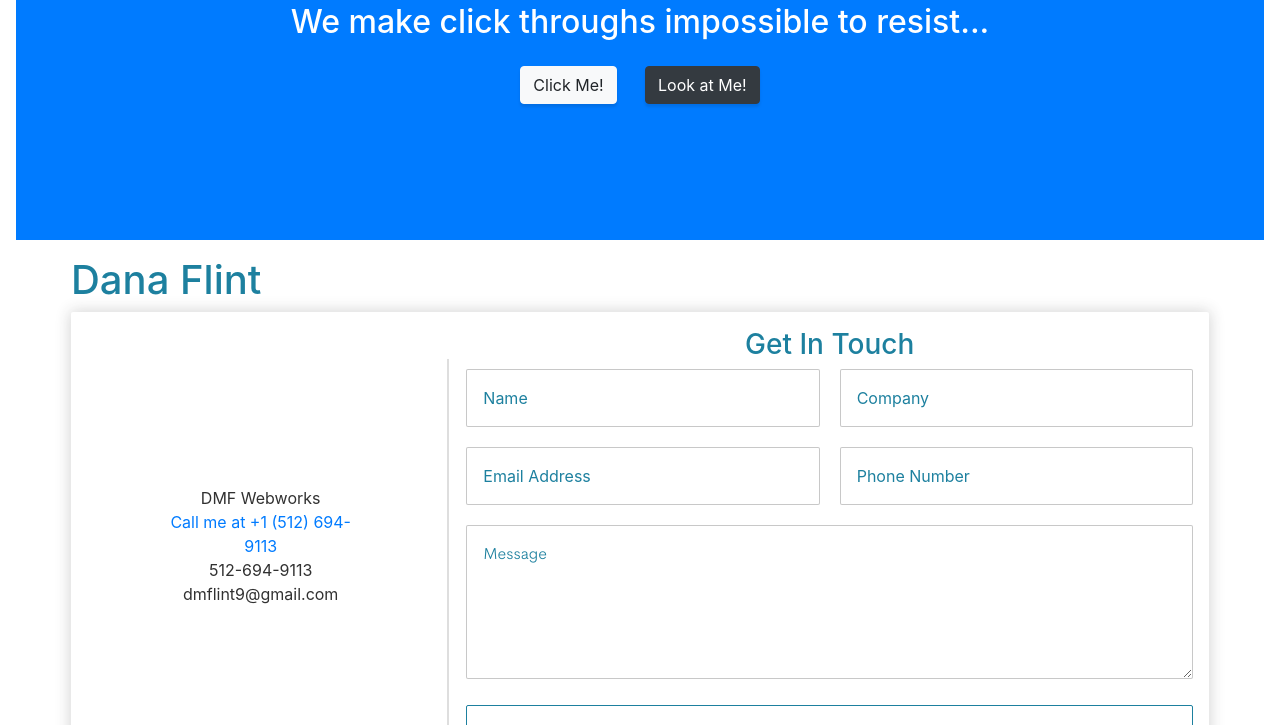
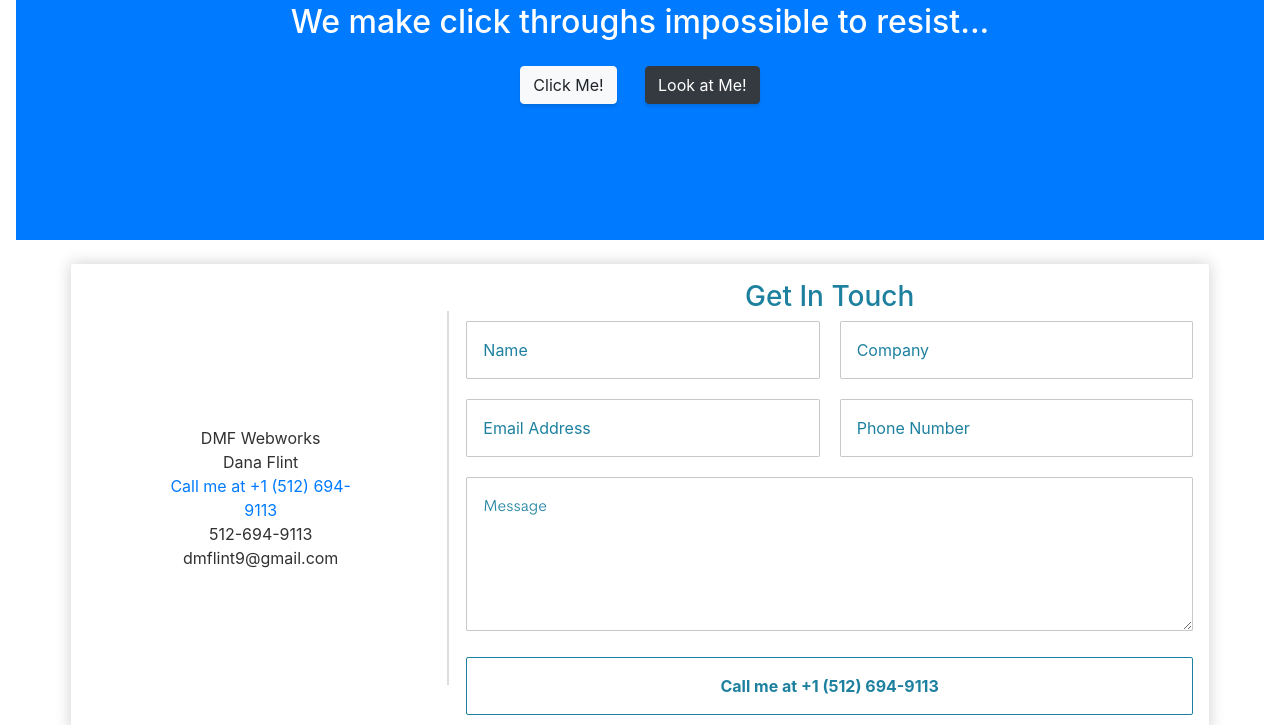
Before and after one commit to DFlint1/DFlint1.github.io, a website with bundled scripts: page index.html in a window 1280 px wide. Shown: the part 3911-4636 px from the top of the page. Built offline with nearby package versions, Linux system fonts and the light colour scheme.

Commit message:
updated title in form

```diff
--- a/index.html
+++ b/index.html
@@ -215,7 +215,7 @@
 
 <section id="contact" class="form">
 <div class="container">
-  <h1 class="brand">Dana Flint <span></span></h1>
+  <h1 class="brand"><span></span></h1>
 
   <div class="wrapper">
     <div class="companyInfo">
@@ -224,6 +224,7 @@
         DMF Webworks </h3> -->
         <ul>
           <li>DMF Webworks</li>
+          <li>Dana Flint</li>
           <li><a href="tel:+15126949113">Call me at +1 (512) 694-9113</a><br>512-694-9113</li>
           <li>dmflint9@gmail.com</li>
         </ul>
```
